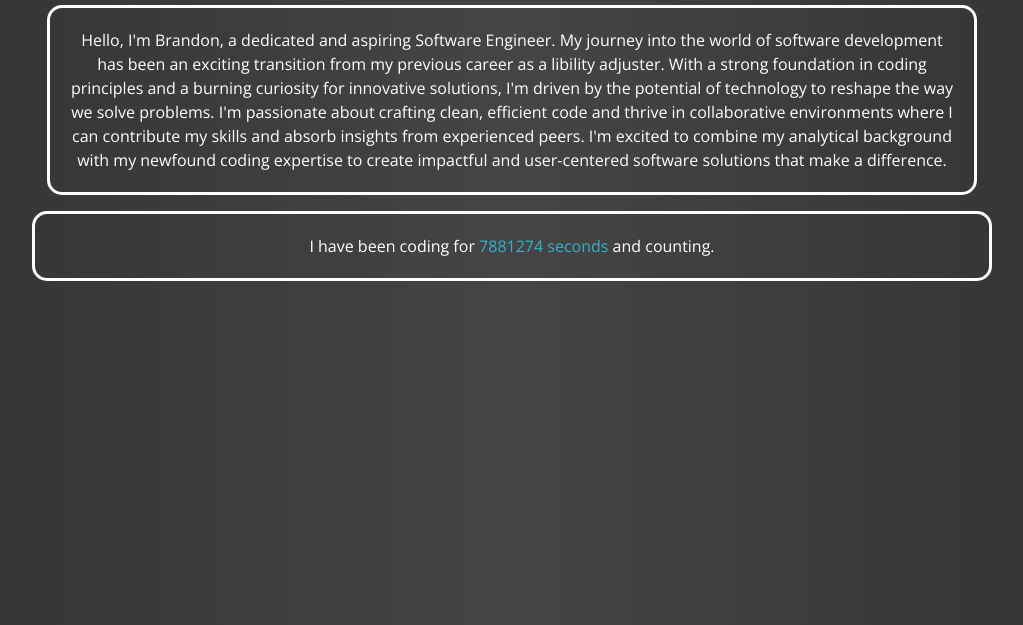
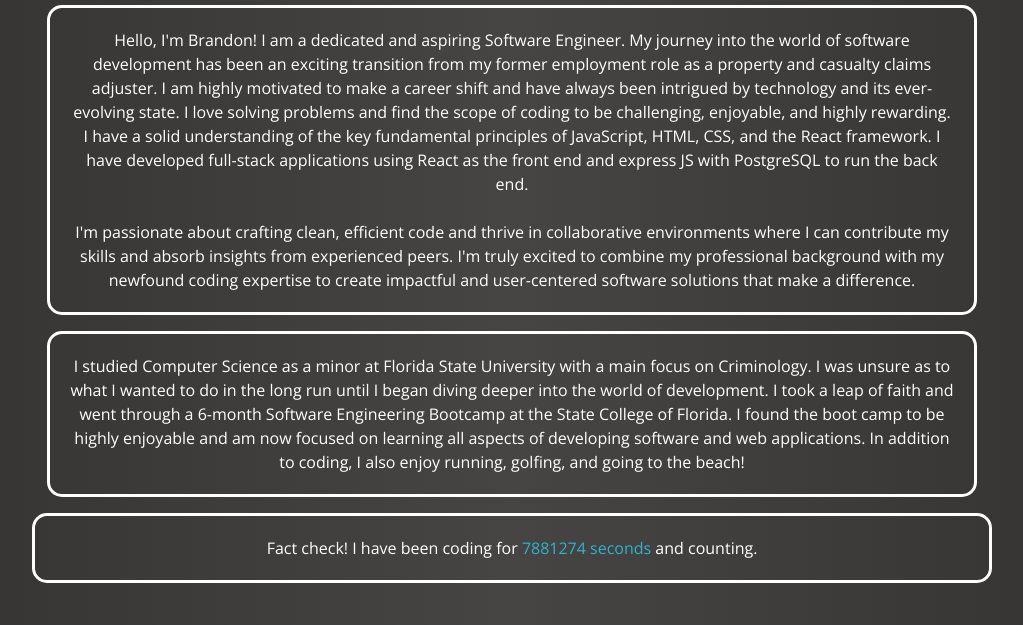
Before and after one commit to bcoop247/poppin_portfolio, a plain HTML site: page about.html in a window 1280 px wide. Shown: the part 121-746 px from the top of the page, without its empty margins (128-1151 px from the left). Drawn offline with nearby package versions, Linux system fonts and the light colour scheme; a web font is replaced by a local one.

Commit message:
updated about me

```diff
--- a/about.html
+++ b/about.html
@@ -29,12 +29,21 @@
     <h1 class="page-titles">About</h1>
   </div>
   <div class="col-sm-9 container justify-content-center">
-      <p class="about-me-paragraph">Hello, I'm Brandon, a dedicated and aspiring Software Engineer. My journey into the world of software development has been an exciting transition from my previous career as a libility adjuster. With a strong foundation in coding principles and a burning curiosity for innovative solutions, I'm driven by the potential of technology to reshape the way we solve problems. I'm passionate about crafting clean, efficient code and thrive in collaborative environments where I can contribute my skills and absorb insights from experienced peers. I'm excited to combine my analytical background with my newfound coding expertise to create impactful and user-centered software solutions that make a difference.</p>
+      <p class="about-me-paragraph">Hello, I'm Brandon! I am a dedicated and aspiring Software Engineer. My journey into the world of software development has been an exciting transition from my former employment role as a property and casualty claims adjuster. I am highly motivated to make a career shift and have always been intrigued by technology and its ever-evolving state. I love solving problems and find the scope of coding to be challenging, enjoyable, and highly rewarding. I have a solid understanding of the key fundamental principles of JavaScript, HTML, CSS, and the React framework. I have developed full-stack applications using React as the front end and express JS with PostgreSQL to run the back end.
+        <br><br>
+        I'm passionate about crafting clean, efficient code and thrive in collaborative environments where I can contribute my skills and absorb insights from experienced peers. I'm truly excited to combine my professional background with my newfound coding expertise to create impactful and user-centered software solutions that make a difference.</p>
+    </div>
+
+    <div class="col-sm-9 container justify-content-center">
+      <p class="about-me-paragraph">
+        I studied Computer Science as a minor at Florida State University with a main focus on Criminology. I was unsure as to what I wanted to do in the long run until I began diving deeper into the world of development. I took a leap of faith and went through a 6-month Software Engineering Bootcamp at the State College of Florida. I found the boot camp to be highly enjoyable and am now focused on learning all aspects of developing software and web applications. In addition to coding, I also enjoy running, golfing, and going to the beach!
+      </p>
+
     </div>
 
 
     <div class="col-sm-9 container justify-content-center about-me-paragraph"
-     style="color: white;">I have been coding for <span id="elapsed-seconds">0 seconds</span> and counting.</div>
+     style="color: white;">Fact check! I have been coding for <span id="elapsed-seconds">0 seconds</span> and counting.</div>
      <div class="row justify-content-center img-fluid fixed-bottom">
 
       <a href="https://www.linkedin.com/in/brandon-reece-cooper" target="_blank" class="nav-link">
```
